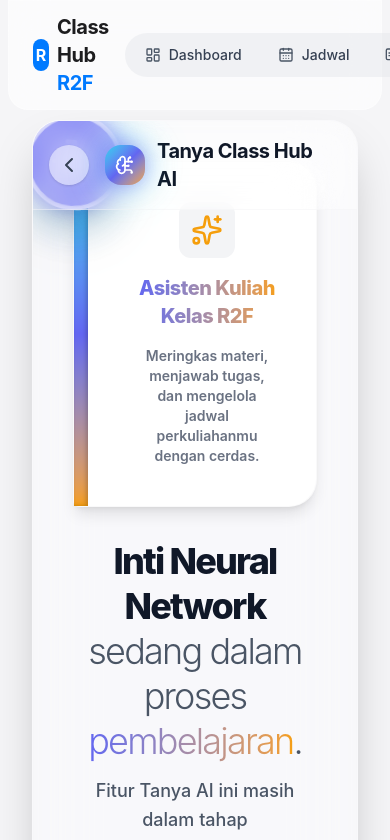
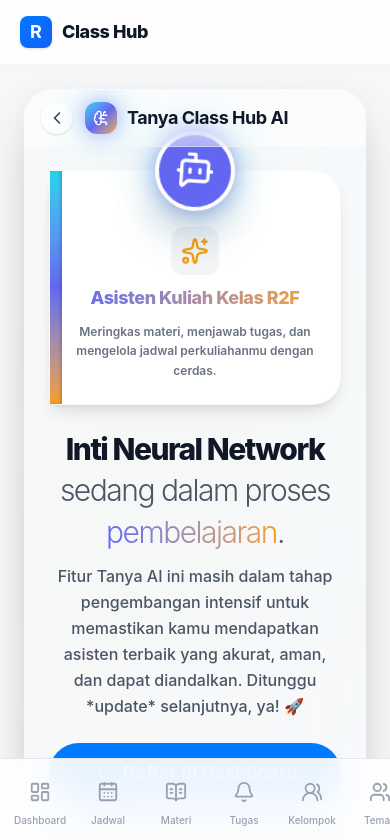
Before and after one commit to aria748/class-hub, a React (Vite) app: page /ai in a window 390 px wide. Shown: the top 840 px of the page. Built offline with nearby package versions, Linux system fonts and the light colour scheme.

Commit message:
Bug Fixed Update. Mobile View

```diff
--- a/src/components/layout/StudentLayout.jsx
+++ b/src/components/layout/StudentLayout.jsx
@@ -1,66 +1,111 @@
-import { Outlet, Link, useLocation } from "react-router-dom";
-import { motion, AnimatePresence } from "framer-motion";
-import { LayoutDashboard, CalendarDays, BookOpenText, Bell, Users, BrainCircuit, UsersRound } from "lucide-react";
+import { Outlet, NavLink, useLocation } from "react-router-dom";
+import { LayoutDashboard, CalendarDays, BookOpenText, Bell, Users, UsersRound } from "lucide-react";
+import { motion } from "framer-motion";
 
 const navItems = [
   { name: "Dashboard", path: "/", icon: LayoutDashboard },
   { name: "Jadwal", path: "/schedule", icon: CalendarDays },
   { name: "Materi", path: "/materials", icon: BookOpenText },
   { name: "Tugas", path: "/tasks", icon: Bell },
+  { name: "Kelompok", path: "/groups", icon: UsersRound },
   { name: "Teman", path: "/students", icon: Users },
-  { name: "Kelompok", path: "/groups", icon: UsersRound },
 ];
 
-const StudentLayout = () => {
+export default function StudentLayout() {
   const location = useLocation();
 
   return (
-    <div className="min-h-screen bg-ios-bg text-[#1d1d1f]">
-      {/* Glassmorphism Navbar */}
-      <nav className="glass fixed top-0 left-0 right-0 z-50 rounded-b-ios border-none m-2 mt-0">
-        <div className="max-w-7xl mx-auto px-6 py-3 flex items-center justify-between">
-          <div className="flex items-center gap-2">
-            <div className="w-8 h-8 rounded-full bg-ios-blue flex items-center justify-center text-white font-bold">R</div>
-            <span className="text-xl font-bold tracking-tight">Class Hub <span className="text-ios-blue">R2F</span></span>
+    <div className="min-h-screen bg-gray-50/50 pb-24 md:pb-0 font-sans">
+
+      {/* =========================================
+          DESKTOP NAVBAR (Hanya tampil di Laptop/Tablet)
+          ========================================= */}
+      <nav className="hidden md:flex sticky top-0 z-50 bg-white/80 backdrop-blur-xl border-b border-gray-100 px-8 py-4 justify-between items-center shadow-sm">
+        <div className="flex items-center gap-3">
+          <div className="w-10 h-10 bg-gradient-to-br from-ios-blue to-blue-600 rounded-xl flex items-center justify-center shadow-md">
+            <span className="text-white font-bold text-xl">R</span>
+          </div>
+          <h1 className="text-xl font-extrabold text-gray-900 tracking-tight">Class Hub</h1>
         </div>
 
-          <div className="flex items-center gap-1 bg-gray-200/50 rounded-full p-1 relative">
+        <div className="flex items-center gap-2">
           {navItems.map((item) => {
             const isActive = location.pathname === item.path;
             return (
-                <Link key={item.path} to={item.path} className="relative px-4 py-2 flex items-center gap-2 rounded-full text-sm font-medium z-10 transition-colors duration-300">
-                  <item.icon className={`w-4 h-4 ${isActive ? 'text-ios-blue' : 'text-gray-600'}`} />
-                  <span className={isActive ? 'text-ios-blue' : 'text-gray-700'}>{item.name}</span>
-
-                  {/* Animasi Pil Latar Belakang (iOS style) */}
+              <NavLink
+                key={item.name}
+                to={item.path}
+                className={`relative px-4 py-2.5 rounded-full text-sm font-bold transition-all duration-300 flex items-center gap-2 ${
+                  isActive ? "text-ios-blue bg-blue-50" : "text-gray-500 hover:text-gray-900 hover:bg-gray-100"
+                }`}
+              >
+                <item.icon size={18} />
+                {item.name}
                 {isActive && (
                   <motion.div
-                      layoutId="navPill"
-                      className="absolute inset-0 bg-white rounded-full shadow-sm z-[-1]"
-                      transition={{ type: "spring", stiffness: 350, damping: 30 }}
+                    layoutId="desktopNavIndicator"
+                    className="absolute bottom-0 left-1/2 -translate-x-1/2 w-4 h-1 bg-ios-blue rounded-t-full"
                   />
                 )}
-                </Link>
+              </NavLink>
             );
           })}
-
-          </div>
-
-          {/* <div className="flex items-center gap-3">
-            <span className="text-sm">Aria Putra</span>
-            <img src="https://api.dicebear.com/8.x/notionists/svg?seed=Aria" alt="avatar" className="w-10 h-10 rounded-full bg-white border border-gray-200" />
-          </div> */}
         </div>
       </nav>
 
-      {/* Main Content Area dengan AnimatePresence untuk transisi halaman */}
-      <main className="pt-28 pb-10 px-6 max-w-7xl mx-auto">
-        <AnimatePresence mode="wait">
-          <Outlet key={location.pathname} />
-        </AnimatePresence>
+      {/* =========================================
+          MOBILE HEADER (Hanya tampil di HP)
+          ========================================= */}
+      <header className="md:hidden sticky top-0 z-40 bg-white/80 backdrop-blur-xl border-b border-gray-100 px-5 py-4 flex justify-between items-center">
+        <div className="flex items-center gap-2.5">
+          <div className="w-8 h-8 bg-gradient-to-br from-ios-blue to-blue-600 rounded-lg flex items-center justify-center shadow-sm">
+            <span className="text-white font-bold text-lg">R</span>
+          </div>
+          <h1 className="text-lg font-extrabold text-gray-900 tracking-tight">Class Hub</h1>
+        </div>
+      </header>
+
+      {/* =========================================
+          KONTEN UTAMA
+          ========================================= */}
+      <main className="max-w-7xl mx-auto p-4 md:p-8">
+        <Outlet />
       </main>
+
+      {/* =========================================
+          MOBILE BOTTOM NAVIGATION (Hanya tampil di HP)
+          ========================================= */}
+      <nav className="md:hidden fixed bottom-0 left-0 right-0 bg-white/90 backdrop-blur-xl border-t border-gray-200 z-50 pb-safe">
+        {/* Tambahkan overflow-x-auto agar menu bisa digeser kalau layarnya kekecilan */}
+        <div className="flex items-center px-2 py-2 overflow-x-auto scrollbar-hide gap-1">
+          {navItems.map((item) => {
+            const isActive = location.pathname === item.path;
+            return (
+              <NavLink
+                key={item.name}
+                to={item.path}
+                className={`relative flex flex-col items-center justify-center w-16 min-w-[64px] py-2 rounded-2xl transition-all duration-300 ${
+                  isActive ? "text-ios-blue" : "text-gray-400 hover:text-gray-600"
+                }`}
+              >
+                <div className={`p-1.5 rounded-xl transition-all duration-300 ${isActive ? "bg-blue-50/80 scale-110" : "scale-100"}`}>
+                  <item.icon size={22} strokeWidth={isActive ? 2.5 : 2} />
+                </div>
+                <span className={`text-[10px] mt-1 transition-all duration-300 ${isActive ? "font-bold" : "font-medium"}`}>
+                  {item.name}
+                </span>
+                {isActive && (
+                  <motion.div
+                    layoutId="mobileNavIndicator"
+                    className="absolute -top-2 w-8 h-1 bg-ios-blue rounded-b-full"
+                  />
+                )}
+              </NavLink>
+            );
+          })}
+        </div>
+      </nav>
+
     </div>
   );
-};
-
-export default StudentLayout;
+}
--- a/src/pages/student/AskAI.jsx
+++ b/src/pages/student/AskAI.jsx
@@ -33,7 +33,8 @@ export default function AskAI() {
       initial="hidden"
       animate="visible"
       exit="exit"
-      className="relative min-h-[calc(100vh-140px)] flex flex-col p-2 max-w-4xl mx-auto w-full"
+      /* PERBAIKAN MOBILE: min-h menyesuaikan Navbar, p-2 agar rapi di HP */
+      className="relative min-h-[calc(100vh-140px)] flex flex-col p-2 max-w-4xl mx-auto w-full font-sans"
     >
       {/* 1. FUTURISTIC BACKGROUND AURA (Always Active) */}
       <div className="absolute inset-0 z-[-1] overflow-hidden rounded-ios-lg pointer-events-none">
@@ -50,25 +51,26 @@ export default function AskAI() {
       </div>
 
       {/* 2. MAIN CONTAINER - Glassmorphism intens */}
-      <motion.div layout className="glass-deep flex-1 rounded-ios-lg border border-white/30 shadow-2xl flex flex-col overflow-hidden items-center justify-center">
+      <motion.div layout className="glass-deep flex-1 rounded-ios-lg border border-white/30 shadow-2xl flex flex-col overflow-hidden items-center justify-center relative">
 
         {/* Header (Minimalis dengan Tombol Back) */}
-        <div className="absolute top-0 left-0 right-0 px-6 py-4 flex items-center gap-4 z-20 bg-white/30 backdrop-blur-md border-b border-gray-100/50">
+        {/* PERBAIKAN MOBILE: padding dikurangi, z-index dipastikan */}
+        <div className="absolute top-0 left-0 right-0 px-4 py-3 flex items-center gap-3 z-30 bg-white/40 backdrop-blur-md border-b border-gray-100/50">
           <motion.button
             whileHover={{ scale: 1.1, x: -2 }}
             whileTap={{ scale: 0.9 }}
             onClick={() => navigate("/")} // Kembali ke Dashboard
-            className="p-2 -ml-2 rounded-full bg-white/50 text-gray-700 hover:text-ios-blue hover:bg-white shadow-sm transition-all cursor-pointer"
+            className="p-1.5 rounded-full bg-white/70 text-gray-700 hover:text-ios-blue hover:bg-white shadow-sm transition-all cursor-pointer"
             title="Kembali ke Dashboard"
           >
-            <ChevronLeft size={24} />
+            <ChevronLeft size={20} />
           </motion.button>
 
-          <div className="flex items-center gap-3">
-            <div className="p-2.5 rounded-2xl bg-gradient-to-br from-ai-cyan via-ai-indigo to-ai-amber drop-shadow-ai-intense">
-              <BrainCircuit size={20} className="text-white" />
+          <div className="flex items-center gap-2.5">
+            <div className="p-2 rounded-xl bg-gradient-to-br from-ai-cyan via-ai-indigo to-ai-amber drop-shadow-ai-intense">
+              <BrainCircuit size={16} className="text-white" />
             </div>
-            <h2 className="text-xl font-bold tracking-tight text-gray-900">Tanya Class Hub AI</h2>
+            <h2 className="text-lg font-bold tracking-tight text-gray-900">Tanya Class Hub AI</h2>
           </div>
         </div>
 
@@ -81,33 +83,35 @@ export default function AskAI() {
               initial={{ opacity: 0 }}
               animate={{ opacity: 1 }}
               exit={{ opacity: 0, y: -20, transition: { duration: 0.3 } }}
-              className="flex flex-col items-center justify-center p-12 text-center"
+              /* PERBAIKAN MOBILE: padding p-8 agar rapi di HP */
+              className="flex flex-col items-center justify-center p-8 text-center origin-center"
             >
-              <div className="relative mb-10">
+              <div className="relative mb-8 flex items-center justify-center">
                 {/* Lingkaran Orbit/Sirkuit */}
                 <motion.div
                   animate={{ rotate: 360 }}
                   transition={{ duration: 10, repeat: Infinity, ease: "linear" }}
-                  className="w-48 h-48 rounded-full border-4 border-dashed border-ai-indigo/40 opacity-50 z-0"
+                  /* PERBAIKAN MOBILE: w-40 h-40 mengecil sedikit */
+                  className="w-40 h-40 rounded-full border-4 border-dashed border-ai-indigo/40 opacity-50 z-0"
                 />
 
                 {/* Lingkaran Orbit Kedua (Berlawanan Arah) */}
                 <motion.div
                   animate={{ rotate: -360 }}
                   transition={{ duration: 15, repeat: Infinity, ease: "linear" }}
-                  className="absolute inset-0 w-48 h-48 rounded-full border-2 border-dashed border-ai-cyan/30 opacity-40 z-0"
+                  /* PERBAIKAN MOBILE: w-40 h-40 mengecil sedikit */
+                  className="absolute w-40 h-40 rounded-full border-2 border-dashed border-ai-cyan/30 opacity-40 z-0"
                 />
 
                 {/* Ikon Otak Tengah (Inisialisasi) */}
                 <motion.div
-                  animate={{
-                    scale: [1, 1.15, 1],
-                  }}
+                  animate={{ scale: [1, 1.15, 1] }}
                   transition={{ duration: 1.5, repeat: Infinity, ease: "easeInOut" }}
                   className="absolute inset-0 flex items-center justify-center z-10"
                 >
-                  <div className="p-7 rounded-[2rem] bg-gradient-to-br from-ai-cyan via-ai-indigo to-ai-amber drop-shadow-ai-intense">
-                    <Brain size={60} className="text-white" />
+                  {/* PERBAIKAN MOBILE: padding p-6, Brain size 50 mengecil sedikit */ }
+                  <div className="p-6 rounded-[1.75rem] bg-gradient-to-br from-ai-cyan via-ai-indigo to-ai-amber drop-shadow-ai-intense">
+                    <Brain size={50} className="text-white" />
                   </div>
                 </motion.div>
 
@@ -116,15 +120,15 @@ export default function AskAI() {
                   <motion.div
                     key={i}
                     animate={{
-                      y: [0, -20, 20, 0],
-                      x: [0, 20, -20, 0],
+                      y: [0, -15, 15, 0], // Jarak vertikal diperkecil
+                      x: [0, 15, -15, 0], // Jarak horizontal diperkecil
                       opacity: [0, 0.8, 0],
                     }}
                     transition={{ duration: 3, delay: i * 0.4, repeat: Infinity }}
-                    className={`absolute w-3 h-3 rounded-full ${i % 2 === 0 ? "bg-ai-cyan" : "bg-ai-amber"} blur-[2px]`}
+                    className={`absolute w-2.5 h-2.5 rounded-full ${i % 2 === 0 ? "bg-ai-cyan" : "bg-ai-amber"} blur-[2px]`}
                     style={{
-                      top: `${10 + Math.random() * 80}%`,
-                      left: `${10 + Math.random() * 80}%`
+                      top: `${20 + Math.random() * 60}%`, // Sebaran dipersempit
+                      left: `${20 + Math.random() * 60}%`
                     }}
                   />
                 ))}
@@ -134,72 +138,78 @@ export default function AskAI() {
                 initial={{ opacity: 0 }}
                 animate={{ opacity: 1 }}
                 transition={{ delay: 0.5 }}
-                className="text-2xl font-bold tracking-tight mb-2 text-gray-900"
+                /* PERBAIKAN MOBILE: text-xl, gap-2 dikurangi */
+                className="text-xl font-bold tracking-tight mb-2 text-gray-900 flex flex-col items-center gap-1"
               >
-                Tanya Class Hub AI <span className="font-medium text-gray-500"> sedang bersiap...</span>
+                Tanya Class Hub AI <span className="font-medium text-sm text-gray-500"> sedang bersiap...</span>
               </motion.h3 >
 
-              <div className="flex items-center gap-3 p-4 bg-gray-100 rounded-2xl text-sm font-medium text-gray-600">
-                <Loader2 className="animate-spin text-ios-blue" size={18} />
+              {/* PERBAIKAN MOBILE: p-3, text-xs dikurangi */ }
+              <div className="flex items-center gap-2.5 p-3 bg-gray-100 rounded-2xl text-xs font-medium text-gray-600">
+                <Loader2 className="animate-spin text-ios-blue shrink-0" size={16} />
                 <p>Menginisialisasi inti neural network asisten kuliah R2F.</p>
               </div>
             </motion.div>
 
           ) : (
-            /* --- STATE 2: COMING SOON SPLASH SCREEN (Desain Unik & Menyenangkan) --- */
+            /* --- STATE 2: COMING SOON SPLASH SCREEN (Optimasi Mobile) --- */
             <motion.div
               key="coming-soon"
               initial={{ opacity: 0, scale: 0.9, y: 30 }}
               animate={{ opacity: 1, scale: 1, y: 0 }}
               exit={{ opacity: 0 }}
               transition={{ type: "spring", stiffness: 300, damping: 20 }}
-              className="flex-1 w-full flex flex-col items-center justify-center p-10 text-center space-y-8 z-10"
+              /* PERBAIKAN MOBILE: p-6, pt-20 agar tidak tertutup header */
+              className="flex-1 w-full flex flex-col items-center justify-center p-6 pt-20 text-center space-y-6 z-10 origin-bottom"
             >
 
-              {/* Desain Komposisi Ikon yang Unik (Robot & Neural Link) */}
-              <div className="relative group p-10 bg-white rounded-r-ios-lg rounded-l-md shadow-lg border border-gray-100/50">
+              {/* Desain Komposisi Ikon (Diubah jadi vertical/stacked di HP) */}
+              {/* PERBAIKAN MOBILE: p-6, flex-col items-center */ }
+              <div className="relative group p-6 bg-white rounded-r-ios-lg rounded-l-md shadow-lg border border-gray-100/50 flex flex-col items-center w-full max-w-sm">
                 {/* Pita Penjilid Buku AI */}
-                <div className="absolute left-0 top-0 bottom-0 w-3.5 bg-gradient-to-b from-ai-cyan via-ai-indigo to-ai-amber shadow-[inset_-2px_0_4px_rgba(0,0,0,0.2)] z-10" />
+                <div className="absolute left-0 top-0 bottom-0 w-3 bg-gradient-to-b from-ai-cyan via-ai-indigo to-ai-amber shadow-[inset_-2px_0_3px_rgba(0,0,0,0.15)] z-10" />
 
                 <motion.div
-                  animate={{
-                    rotate: [0, 5, -5, 0],
-                  }}
+                  animate={{ rotate: [0, 5, -5, 0] }}
                   transition={{ duration: 4, repeat: Infinity, ease: "easeInOut" }}
-                  className="absolute -top-12 -left-12 p-5 rounded-full bg-ai-indigo drop-shadow-ai-intense text-white z-20 border-4 border-white shadow-2xl"
+                  /* PERBAIKAN MOBILE: Posisi disesuaikan jadi center-top, p-4, Bot size 40 */
+                  className="absolute -top-10 left-1/2 -translate-x-1/2 p-4 rounded-full bg-ai-indigo drop-shadow-ai-intense text-white z-20 border-4 border-white shadow-2xl"
                 >
-                  <BotMessageSquare size={48} />
+                  <BotMessageSquare size={40} />
                 </motion.div>
 
-                <div className="pl-6 space-y-4">
-                  <div className="p-3 bg-gray-100 rounded-xl w-fit mx-auto text-ai-amber">
-                    <Sparkles size={32} />
+                {/* PERBAIKAN MOBILE: space-y-3, text-center */ }
+                <div className="pt-8 space-y-3 text-center">
+                  <div className="p-2.5 bg-gray-100 rounded-xl w-fit mx-auto text-ai-amber">
+                    <Sparkles size={28} />
                   </div>
-                  <h3 className="text-xl font-extrabold tracking-tight text-transparent bg-clip-text bg-gradient-to-r from-ai-indigo to-ai-amber">
+                  <h3 className="text-lg font-extrabold tracking-tight text-transparent bg-clip-text bg-gradient-to-r from-ai-indigo to-ai-amber leading-tight">
                     Asisten Kuliah Kelas R2F
                   </h3>
-                  <p className="text-sm font-semibold text-gray-500 max-w-sm">Meringkas materi, menjawab tugas, dan mengelola jadwal perkuliahanmu dengan cerdas.</p>
+                  <p className="text-xs font-semibold text-gray-500 max-w-xs leading-relaxed">Meringkas materi, menjawab tugas, dan mengelola jadwal perkuliahanmu dengan cerdas.</p>
                 </div>
               </div>
 
               {/* Pesan Utama */}
-              <div className="space-y-3">
-                <h1 className="text-4xl font-extrabold tracking-tighter text-gray-900 leading-tight">
+              {/* PERBAIKAN MOBILE: space-y-2.5, text-3xl dikurangi */ }
+              <div className="space-y-2.5">
+                <h1 className="text-3xl font-extrabold tracking-tighter text-gray-900 leading-snug">
                   Inti Neural Network <span className="font-light text-gray-600">sedang dalam proses <span className="text-transparent bg-clip-text bg-gradient-to-r from-ai-indigo to-ai-amber">pembelajaran</span>.</span>
                 </h1>
-                <p className="text-lg font-medium text-gray-600 max-w-2xl mx-auto leading-relaxed">
-                  Fitur Tanya AI ini masih dalam tahap pengembangan intensif untuk memastikan kamu mendapatkan asisten kuliah terbaik yang akurat, aman, dan dapat diandalkan. Ditunggu *update* selanjutnya, ya!
+                <p className="text-base font-medium text-gray-600 max-w-2xl mx-auto leading-relaxed">
+                  Fitur Tanya AI ini masih dalam tahap pengembangan intensif untuk memastikan kamu mendapatkan asisten terbaik yang akurat, aman, dan dapat diandalkan. Ditunggu *update* selanjutnya, ya! 🚀
                 </p>
               </div>
 
               {/* Tombol Back to Dashboard */}
+              {/* PERBAIKAN MOBILE: w-full agar tombol penuh di HP */ }
               <Link to="/" className="w-full md:w-auto">
                 <motion.button
                   whileHover={{ scale: 1.05 }}
                   whileTap={{ scale: 0.95 }}
-                  className="w-full px-12 py-5 bg-ios-blue text-white rounded-full font-bold text-lg shadow-lg hover:shadow-xl transition-all flex items-center justify-center gap-3 cursor-pointer"
+                  className="w-full px-10 py-4 bg-ios-blue text-white rounded-full font-bold text-lg shadow-lg hover:shadow-xl transition-all flex items-center justify-center gap-3 cursor-pointer"
                 >
-                  <ChevronLeft size={20} />
+                  <ChevronLeft size={18} strokeWidth={2.5}/>
                   Daftar di Dashboard
                 </motion.button>
               </Link>
--- a/src/pages/student/Schedule.jsx
+++ b/src/pages/student/Schedule.jsx
@@ -68,12 +68,14 @@ export default function Schedule() {
       </div>
 
       {/* iOS Style Segmented Control (Tabs) */}
-      <div className="flex p-1 bg-gray-200/60 rounded-full mx-auto w-full md:w-fit relative glass">
+      {/* 1. Tambahkan overflow-x-auto dan scrollbar-hide di div pembungkus */}
+      <div className="flex p-1 bg-gray-200/60 rounded-full mx-auto w-full md:w-fit relative glass overflow-x-auto scrollbar-hide">
         {days.map((day) => (
           <button
             key={day}
             onClick={() => setActiveDay(day)}
-            className={`relative flex-1 md:flex-none px-6 py-3 rounded-full text-sm font-semibold transition-colors z-10 cursor-pointer ${
+            /* 2. Tambahkan shrink-0 dan whitespace-nowrap di tombol */
+            className={`relative shrink-0 whitespace-nowrap flex-1 md:flex-none px-6 py-3 rounded-full text-sm font-semibold transition-colors z-10 cursor-pointer ${
               activeDay === day ? "text-ios-blue" : "text-gray-600 hover:text-gray-900"
             }`}
           >
```
Lines whose indentation alone changed are shown as unchanged.
